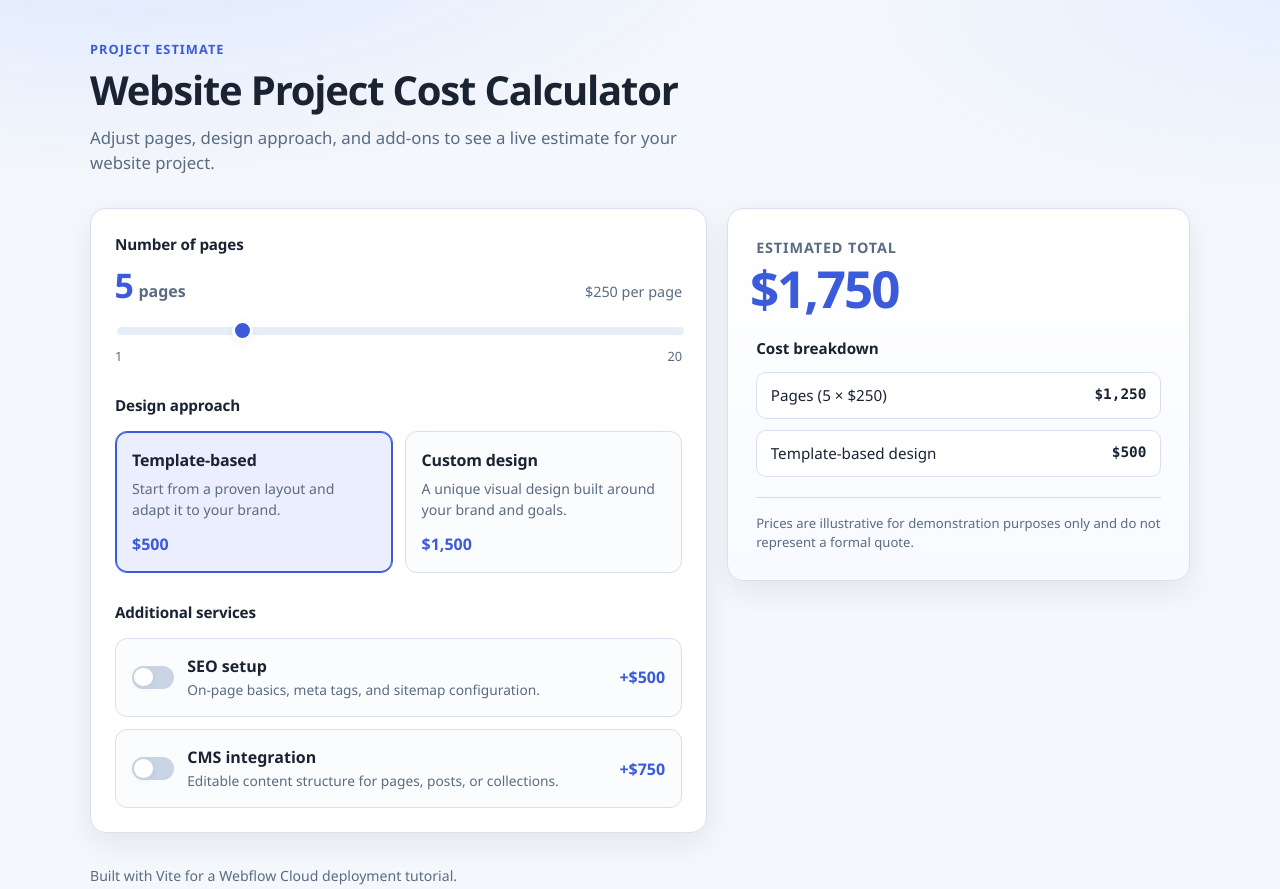
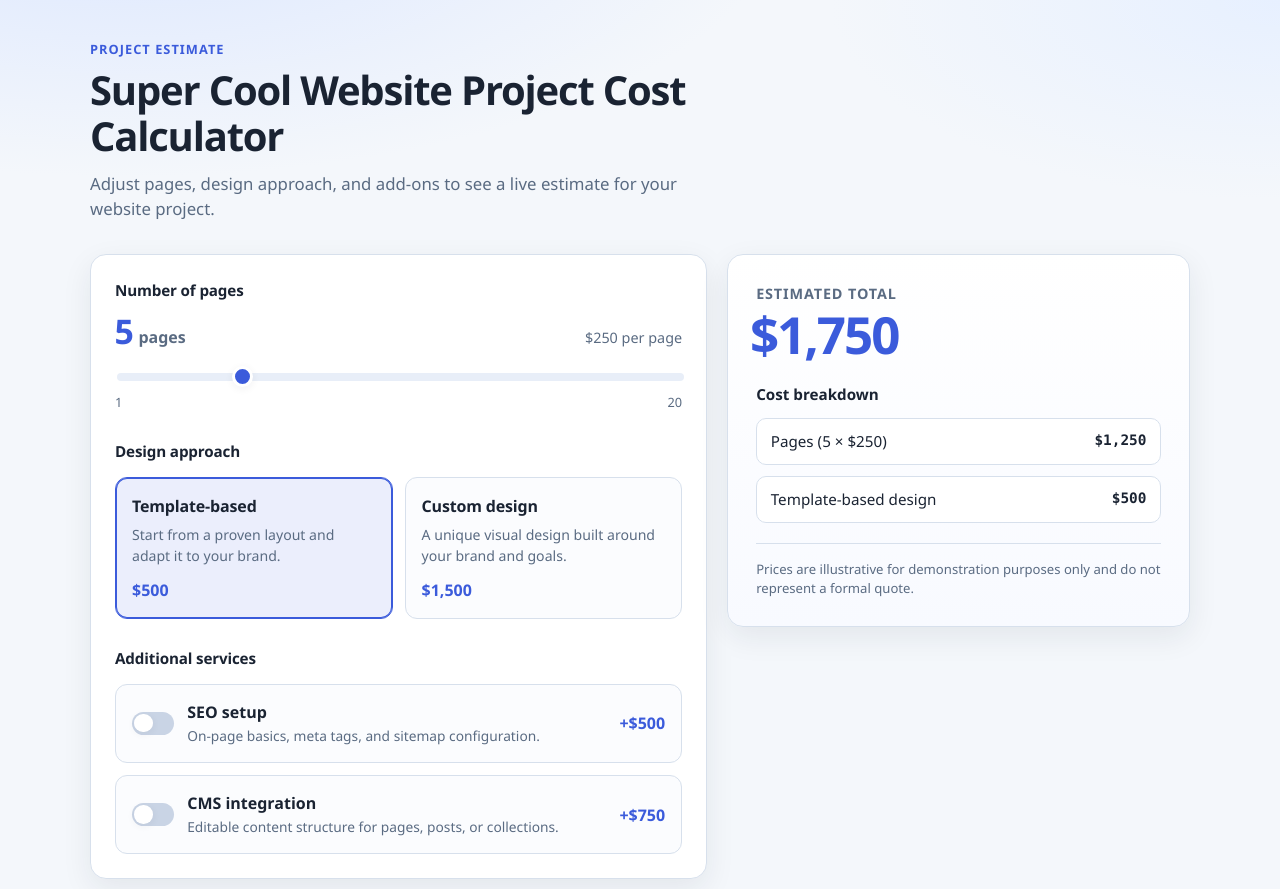
Before and after one commit to mattgreenwd/project-calculator-sample, a website built with Vite: page index.html in a window 1280 px wide. Shown: the top 889 px of the page. Built offline with nearby package versions, Linux system fonts and the light colour scheme.

Commit message:
updated project title

```diff
--- a/index.html
+++ b/index.html
@@ -14,7 +14,7 @@
     <div class="page">
       <header class="site-header">
         <p class="eyebrow">Project estimate</p>
-        <h1>Website Project Cost Calculator</h1>
+        <h1>Super Cool Website Project Cost Calculator</h1>
         <p class="lede">
           Adjust pages, design approach, and add-ons to see a live estimate for
           your website project.
```
